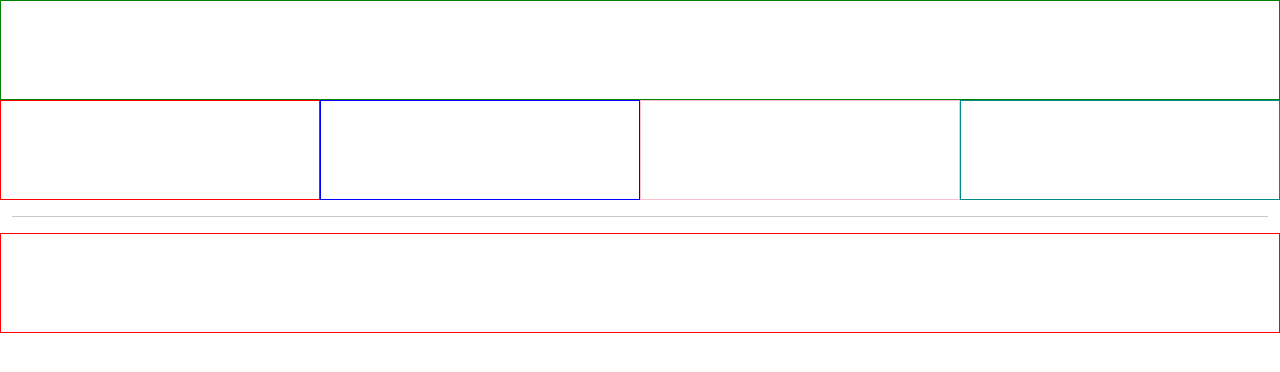
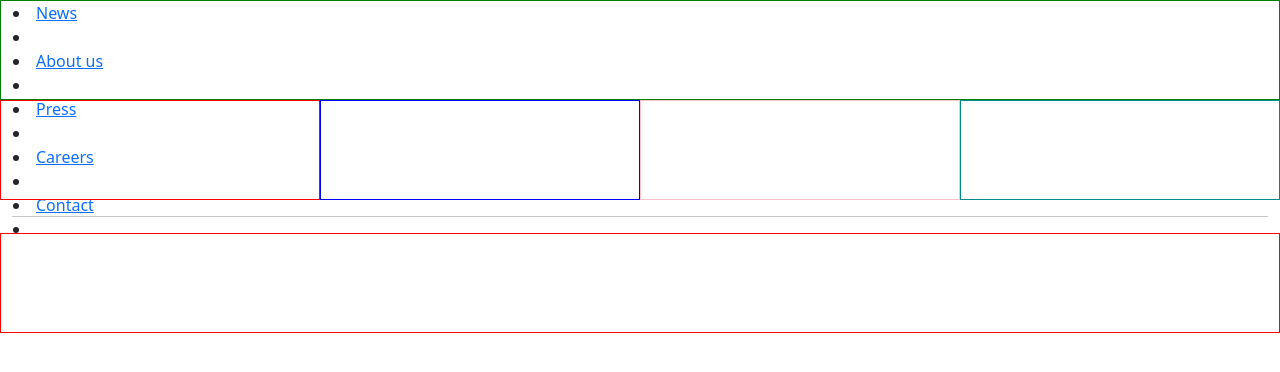
Before and after one commit to eandero/grupp2v2, a plain HTML site: page index.html in a window 1280 px wide. Drawn offline with nearby package versions, Linux system fonts and the light colour scheme.

Commit message:
Added five <a>
Added five <a> and links in Nav. The nav was created before in the grid system.

```diff
--- a/index.html
+++ b/index.html
@@ -8,8 +8,15 @@
     <body>
       <section class="container-fluid">
         <section class="row">
+          <!-- Nav -->
           <nav class="col" style="border:1px solid green; height:100px">
+            <li><a href="https://www.youtube.com/">News<a/><li>
+            <li><a href="https://www.youtube.com/">About us<a/><li>
+            <li><a href="https://www.youtube.com/">Press<a/><li>
+            <li><a href="https://www.youtube.com/">Careers<a/><li>
+            <li><a href="https://www.youtube.com/">Contact<a/><li>
           </nav>
+          <!-- /Nav -->
         </section>
 
         <section class="row">
```
